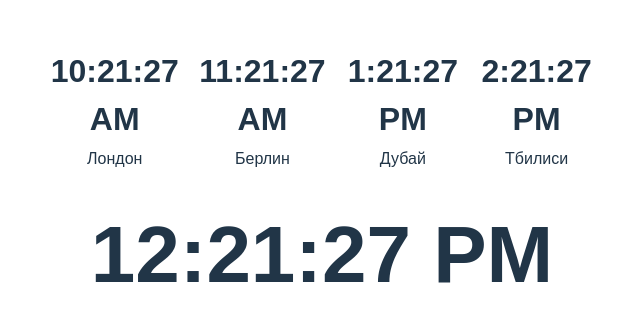
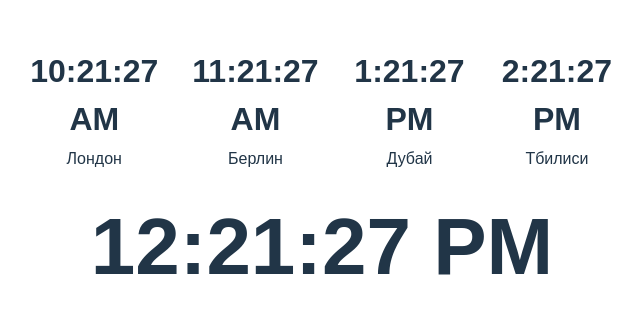
Before and after one commit to zergzorg/calcup, a Vue app: page / in a window 1280 px wide. Shown: the part 279-600 px from the top of the page, without its empty margins (318-960 px from the left). Built offline with nearby package versions, Linux system fonts and the light colour scheme.

Commit message:
add interval

```diff
--- a/src/App.vue
+++ b/src/App.vue
@@ -82,9 +82,9 @@ const plus2 = computed(() => {
   align-items: center;
   width: 100%;
   margin-bottom: 1.5rem;
+  gap: 0.5rem; /* отступы между колонками */
 }
 .time-column {
-  margin: 0.5rem 0;
   text-align: center;
 }
 .time-column h2 {
@@ -107,6 +107,7 @@ h1 {
     justify-content: space-around;
     width: 80%;
     margin-bottom: 2rem;
+    gap: 1rem; /* увеличим gap для горизонтального расположения */
   }
   .time-column h2 {
     font-size: 2rem;
```
